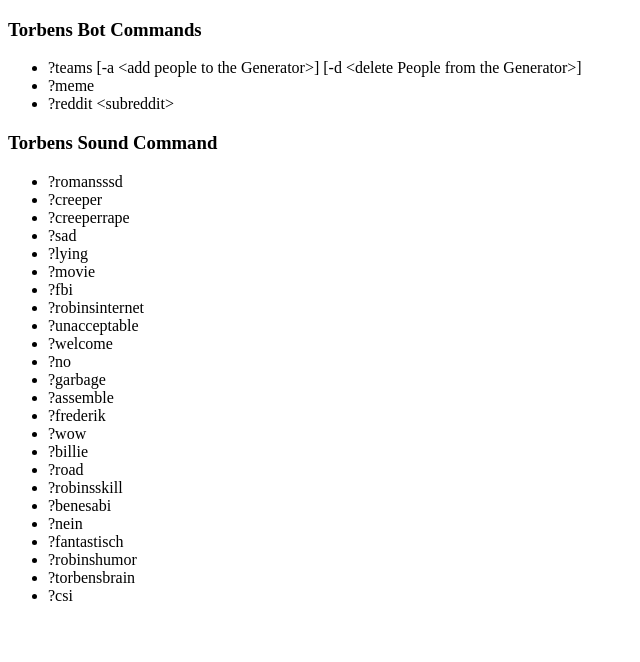
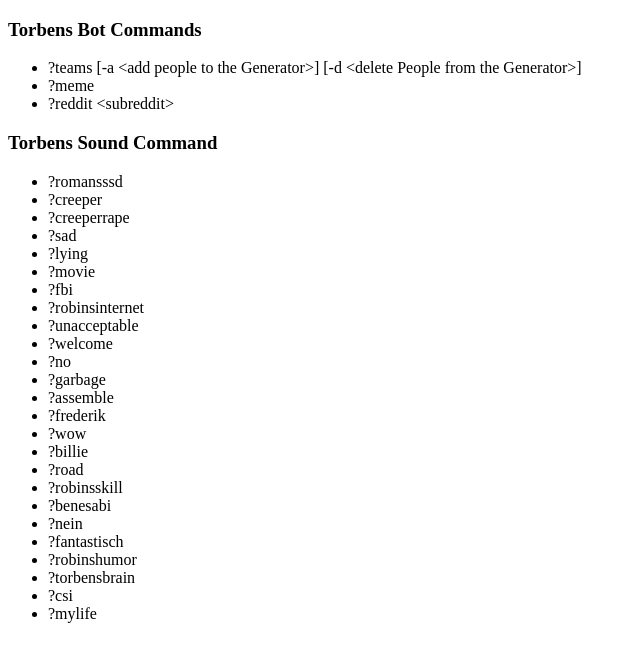
Before and after one commit to TorbenGit/torbengit.github.io, a plain HTML site: page index.html in a window 1280 px wide. Shown: the whole page, without its empty margins (0-640 px from the left). Drawn offline with Linux system fonts and the light colour scheme.

Commit message:
added command

```diff
--- a/index.html
+++ b/index.html
@@ -1,5 +1,6 @@
 <!DOCTYPE html>
 <html>
+
   <body>
     <h3>Torbens Bot Commands</h3>
 
@@ -37,6 +38,8 @@
       <li>?robinshumor</li>
       <li>?torbensbrain</li>
       <li>?csi</li>
+      <li>?mylife</li>
     </ul>
   </body>
+
 </html>
```
Lines whose indentation alone changed are shown as unchanged.
